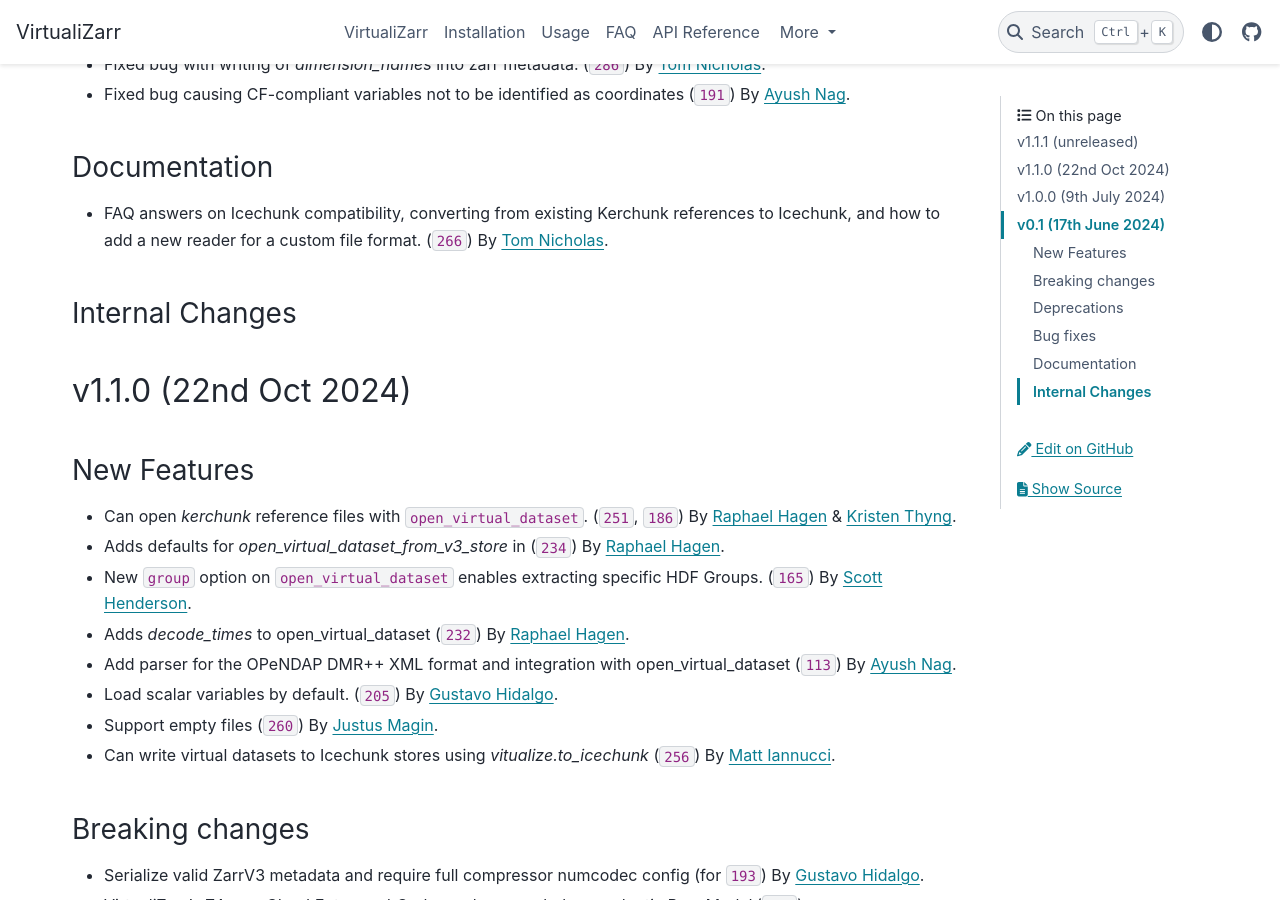
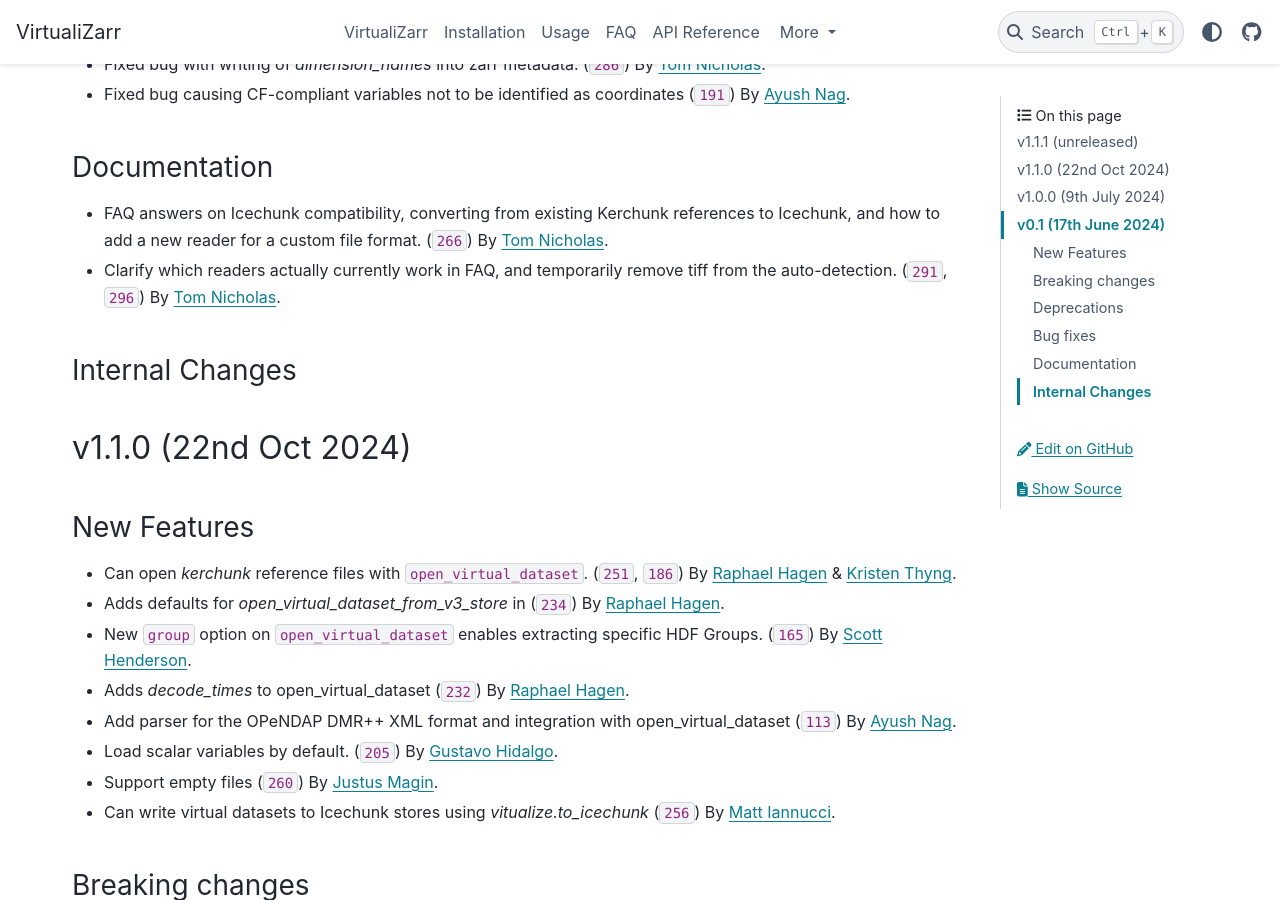
Before and after one commit to zarr-developers/VirtualiZarr, a Sphinx documentation site: the page built from docs/releases.rst, in a window 1280 px wide and 900 px high, scrolled down 618 px. Built offline with Sphinx 7.4.7 and the PyData theme 0.15.4, drawn with Linux system fonts in a browser that asks for light colours; cross-references to code outside the pages are shown as plain code.

Commit message:
release notes

```diff
--- a/docs/releases.rst
+++ b/docs/releases.rst
@@ -33,6 +33,8 @@
 
 - FAQ answers on Icechunk compatibility, converting from existing Kerchunk references to Icechunk, and how to add a new reader for a custom file format.
   (:pull:`266`) By `Tom Nicholas <https://github.com/TomNicholas>`_.
+- Clarify which readers actually currently work in FAQ, and temporarily remove tiff from the auto-detection.
+  (:issue:`291`, :pull:`296`) By `Tom Nicholas <https://github.com/TomNicholas>`_.
 
 Internal Changes
 ~~~~~~~~~~~~~~~~
```
